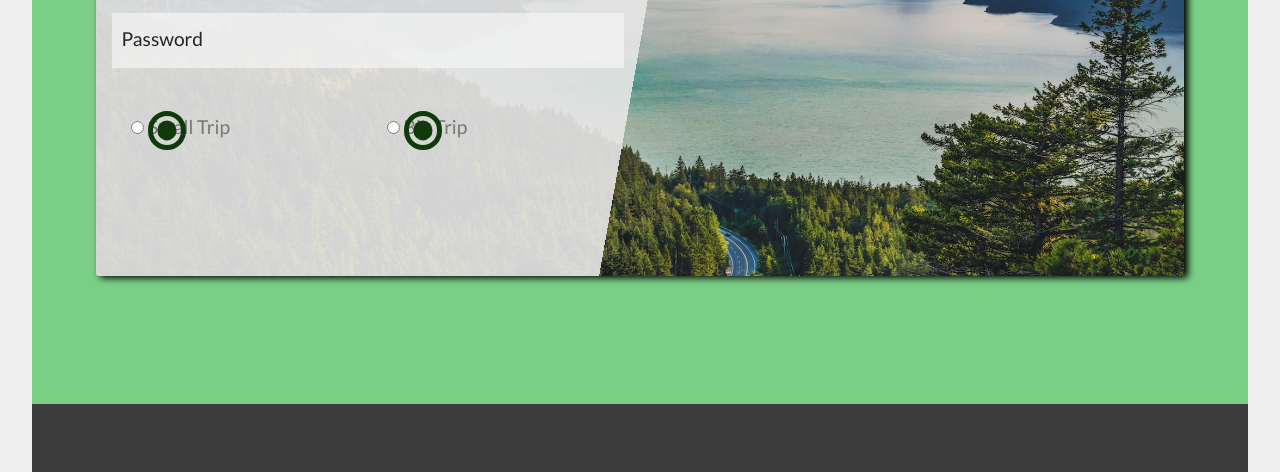
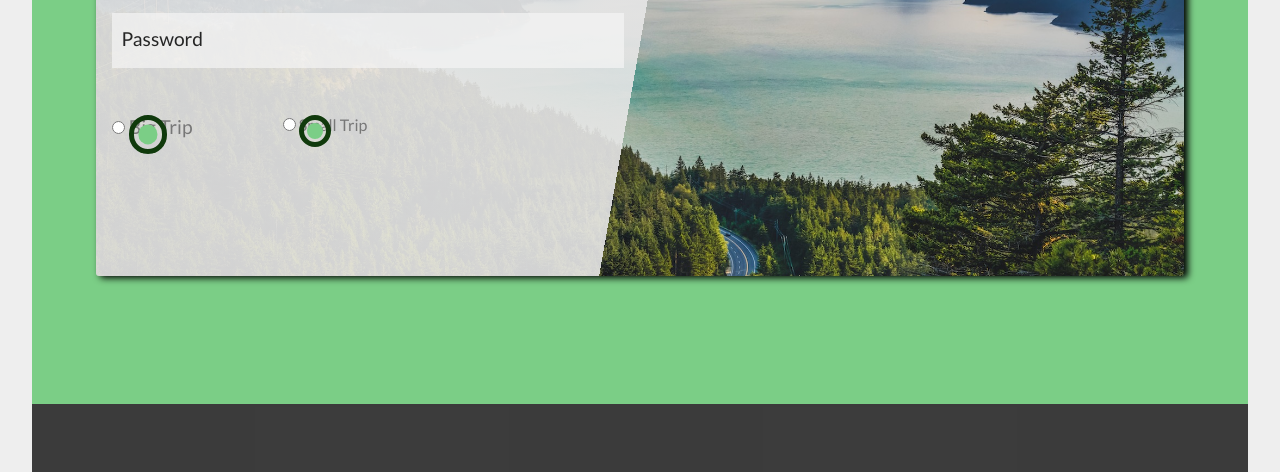
Before and after one commit to Viisheshjain05/HTML_CSS-Templates, a website built with webpack: page Natorious Template/index.html in a window 1280 px wide. Shown: the part 4674-5146 px from the top of the page. Built offline with nearby package versions, Linux system fonts and the light colour scheme.

Commit message:
Updated UI and Added footer

```diff
--- a/Natorious Template/index.html
+++ b/Natorious Template/index.html
@@ -29,10 +29,7 @@
   </head>
 
   <body>
-
-<nav>
-
-</nav>
+    <nav></nav>
 
     <header class="header">
       <div class="header__logo-box">
@@ -350,31 +347,35 @@
                 <label for="form__input-2" class="form__label"> Password</label>
               </div>
 
-              <div class="form__radio">
-                <div class="form__radio--group">
-                  <input
-                    type="radio"
-                    name="sizes"
-                    class="form__radio--input"
-                    id="form__radio-1"
-                  />
-                  <span class="form__radio--button"></span>
-                  <label for="form__radio-1" class="form__radio--label">
-                    Small Trip
-                  </label>
+              <div class="book-row">
+                <div class="book-row1-2">
+                  <div class="form--group">
+                    <input
+                      type="radio"
+                      name="size"
+                      class="form__radio-input"
+                      id="big"
+                    />
+                    <label for="big" class="form__radio-label">
+                      <span class="form__radio-button"> </span>
+                      Big Trip
+                    </label>
+                  </div>
                 </div>
 
-                <div class="form__radio--group">
-                  <input
-                    type="radio"
-                    name="sizes"
-                    class="form__radio--input"
-                    id="form__radio-2"
-                  />
-                  <span class="form__radio--button"></span>
-                  <label for="form__radio-2" class="form__radio--label">
-                    Big Trip
-                  </label>
+                <div class="book-row2-2">
+                  <div class="form__group">
+                    <input
+                      type="radio"
+                      name="size"
+                      class="form__radio-input"
+                      id="small"
+                    />
+                    <label for="small" class="form__radio-label">
+                      <span class="form__radio-button"> </span>
+                      Small Trip
+                    </label>
+                  </div>
                 </div>
               </div>
 
--- a/Natorious Template/sass/components/_form.scss
+++ b/Natorious Template/sass/components/_form.scss
@@ -47,26 +47,22 @@
     transform: translateY(-1.2rem);
   }
 
-  &__radio {
-    display: inline;
-
   &--group {
     position: relative;
     font-size: 1.2em;
     font-weight: 500;
-
-      &:first-child {
-        display: inline-block;
-        padding-left: 1em;
+    text-align: left;
   }
 
-      &:last-child {
-        display: inline-block;
-        padding-left: 8em;
-      }
+  &__radio-input {
+    display: inline-block ;
   }
 
-    &--button {
+  &__radio-label {
+    position: relative;
+  }
+
+  &__radio-button {
     position: absolute;
     top: 0em;
     width: 2em;
@@ -85,13 +81,41 @@
       top: 50%;
       left: 50%;
       transform: translate(-50%, -50%);
-        background-color: $color-primary-dark;
+      background-color: $color-primary-light;
       outline-offset: 10px;
     }
   }
+
+  // .form__radio-button {
+  //   content: "";
+  //   display: block;
+  //   background-color: $color-primary;
+  //   border-radius: 50%;
+  //   width: 2em;
+  //   height: 2em;
+  // }
 }
 
-  &__radio:checked &__radio--group ~ &__radio--button::after {
-    content: "";
-  }
-}
+// &__radio:checked &__radio--group ~ &__radio--button::after {
+//   content: "";
+// }
+
+//   &__radio {
+//     display: inline;
+
+//     &--group {
+//       position: relative;
+//       font-size: 1.2em;
+//     font-weight: 500;
+
+//     &:first-child {
+//       display: inline-block;
+//       padding-left: 1em;
+//     }
+
+//     &:last-child {
+//       display: inline-block;
+//       padding-left: 8em;
+//     }
+//   }
+// }
--- a/Natorious Template/sass/layout/_flexbox.scss
+++ b/Natorious Template/sass/layout/_flexbox.scss
@@ -61,3 +61,13 @@
     flex: 2;
   }
 }
+
+.book-row {
+  display: flex;
+  &1-2 {
+    flex: 2;
+  }
+  &2-2 {
+    flex: 4;
+  }
+}
```
Also changed, not shown: Natorious Template/sass/abstracts/_variables.scss (line endings or trailing spaces), 1 other file. Lines whose indentation alone changed are shown as unchanged.
